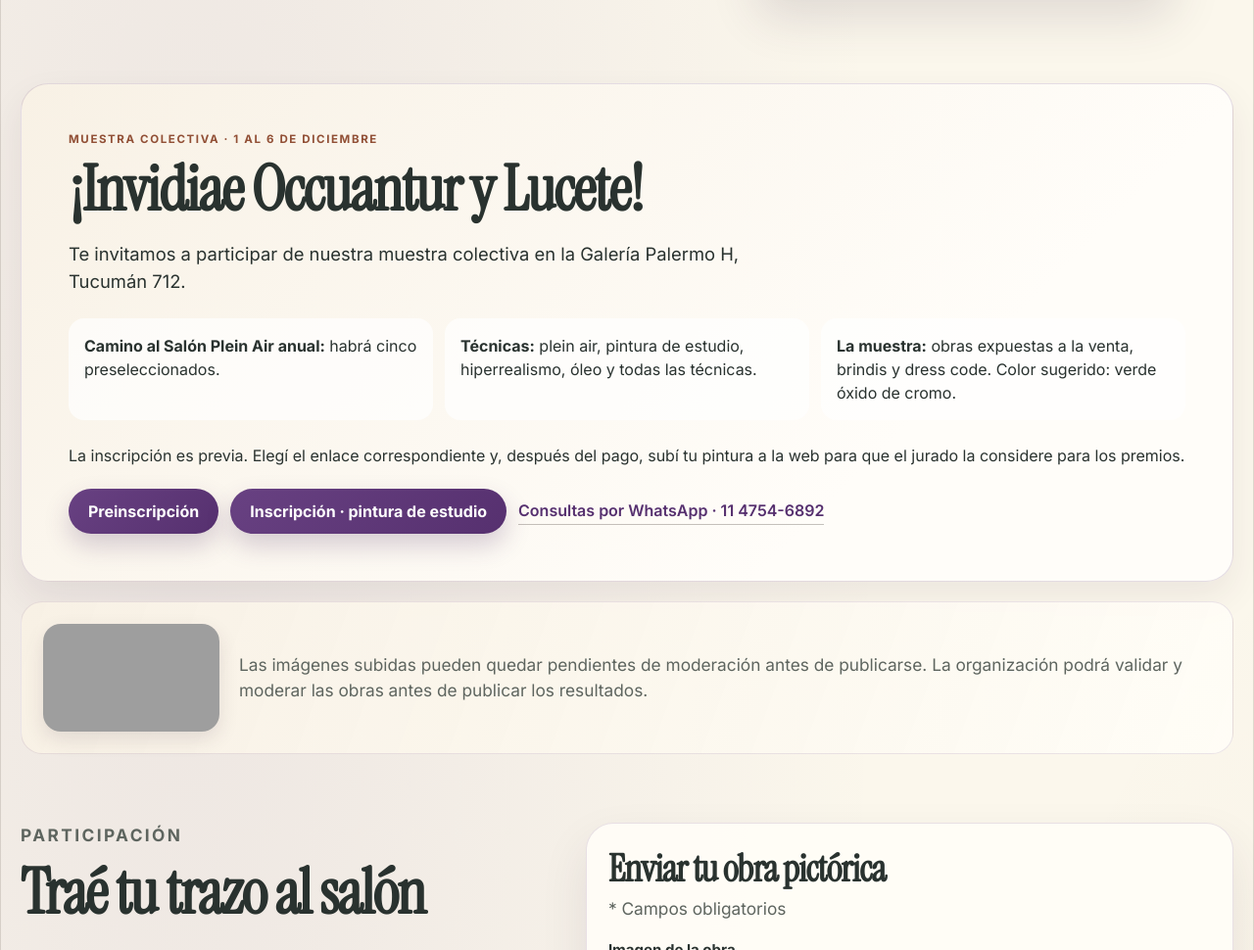
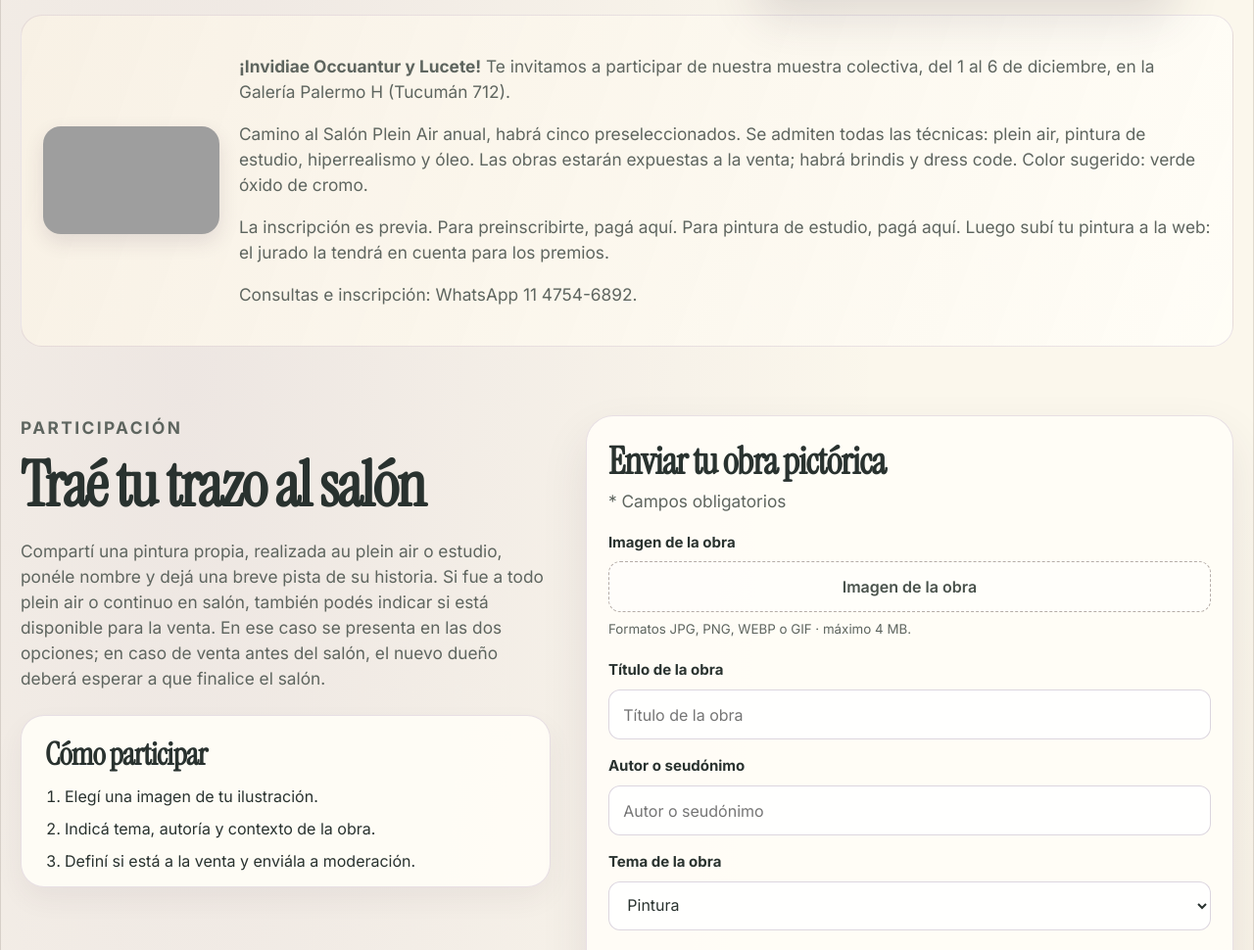
Before and after one commit to JuanMata5/Salon-obras, a website: page index.html in a window 1280 px wide. Shown: the part 660-1630 px from the top of the page at 98% size. Drawn offline with Linux system fonts and the light colour scheme; grey boxes are pictures that could not be loaded.

Commit message:
Revert "Destaca convocatoria y enlaces de inscripción"
This reverts commit 5b9063787744e2c7760de7a16583dee61f456629.

```diff
--- a/index.html
+++ b/index.html
@@ -57,30 +57,16 @@
           </div>
         </section>
 
-        <section class="event-callout section-space" aria-labelledby="muestra-heading">
-          <div class="container event-card">
-            <p class="label">Muestra colectiva · 1 al 6 de diciembre</p>
-            <h2 id="muestra-heading">¡Invidiae Occuantur y Lucete!</h2>
-            <p class="event-intro">Te invitamos a participar de nuestra muestra colectiva en la Galería Palermo H, Tucumán 712.</p>
-            <div class="event-details">
-              <p><strong>Camino al Salón Plein Air anual:</strong> habrá cinco preseleccionados.</p>
-              <p><strong>Técnicas:</strong> plein air, pintura de estudio, hiperrealismo, óleo y todas las técnicas.</p>
-              <p><strong>La muestra:</strong> obras expuestas a la venta, brindis y dress code. Color sugerido: verde óxido de cromo.</p>
-            </div>
-            <p>La inscripción es previa. Elegí el enlace correspondiente y, después del pago, subí tu pintura a la web para que el jurado la considere para los premios.</p>
-            <div class="event-actions">
-              <a class="primary-button" href="https://mpago.li/1ZNr29n" target="_blank" rel="noopener noreferrer">Preinscripción</a>
-              <a class="primary-button" href="https://mpago.li/1aoyz1c" target="_blank" rel="noopener noreferrer">Inscripción · pintura de estudio</a>
-              <a class="link-button" href="https://wa.me/541147546892">Consultas por WhatsApp · 11 4754-6892</a>
-            </div>
-          </div>
-        </section>
-
-        <section class="notice container" aria-label="Moderación de obras">
+        <section class="notice container" aria-label="Convocatoria de la muestra colectiva">
           <div class="notice-image-wrap">
             <img src="https://images.unsplash.com/photo-1460661419201-fd4cecdf8a8b?auto=format&fit=crop&w=900&q=80" alt="Detalle de una obra pictórica" />
           </div>
-          <p>Las imágenes subidas pueden quedar pendientes de moderación antes de publicarse. La organización podrá validar y moderar las obras antes de publicar los resultados.</p>
+          <div>
+            <p><strong>¡Invidiae Occuantur y Lucete!</strong> Te invitamos a participar de nuestra muestra colectiva, del 1 al 6 de diciembre, en la Galería Palermo H (Tucumán 712).</p>
+            <p>Camino al Salón Plein Air anual, habrá cinco preseleccionados. Se admiten todas las técnicas: plein air, pintura de estudio, hiperrealismo y óleo. Las obras estarán expuestas a la venta; habrá brindis y dress code. Color sugerido: verde óxido de cromo.</p>
+            <p>La inscripción es previa. Para preinscribirte, <a href="https://mpago.li/1ZNr29n" target="_blank" rel="noopener noreferrer">pagá aquí</a>. Para pintura de estudio, <a href="https://mpago.li/1aoyz1c" target="_blank" rel="noopener noreferrer">pagá aquí</a>. Luego subí tu pintura a la web: el jurado la tendrá en cuenta para los premios.</p>
+            <p>Consultas e inscripción: <a href="https://wa.me/541147546892">WhatsApp 11 4754-6892</a>.</p>
+          </div>
         </section>
 
         <section class="participation section-space" aria-labelledby="participacion-heading">
--- a/styles.css
+++ b/styles.css
@@ -1204,68 +1204,6 @@ input[type="file"]::file-selector-button:hover {
   height: clamp(170px, 17vw, 210px);
 }
 
-.event-card {
-  padding: clamp(24px, 4vw, 48px);
-  border: 1px solid rgba(91, 52, 120, 0.16);
-  border-radius: 28px;
-  background: linear-gradient(135deg, #f8f1e5, #fffdf9 72%);
-  box-shadow: 0 16px 36px rgba(62, 43, 67, 0.08);
-}
-
-.event-card h2 {
-  margin: 8px 0 12px;
-  font-family: "Instrument Serif", Georgia, serif;
-  font-size: clamp(2.4rem, 5vw, 4rem);
-  line-height: 1;
-}
-
-.event-intro {
-  max-width: 62ch;
-  font-size: 1.15rem;
-}
-
-.event-details {
-  display: grid;
-  grid-template-columns: repeat(auto-fit, minmax(min(100%, 230px), 1fr));
-  gap: 12px;
-  margin: 24px 0;
-}
-
-.event-details p {
-  margin: 0;
-  padding: 16px;
-  border-radius: 16px;
-  background: rgba(255, 255, 255, 0.7);
-}
-
-.event-actions {
-  display: flex;
-  flex-wrap: wrap;
-  align-items: center;
-  gap: 12px;
-  margin-top: 22px;
-}
-
-.event-actions .primary-button {
-  display: inline-flex;
-  align-items: center;
-  justify-content: center;
-  min-height: 46px;
-  padding: 0 20px;
-  text-decoration: none;
-}
-
-@media (max-width: 560px) {
-  .event-actions {
-    align-items: stretch;
-    flex-direction: column;
-  }
-
-  .event-actions > a {
-    text-align: center;
-  }
-}
-
 .hero-figure img {
   height: clamp(340px, 29vw, 420px);
 }
```
